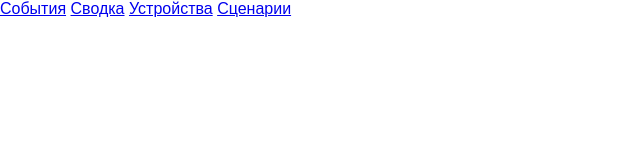
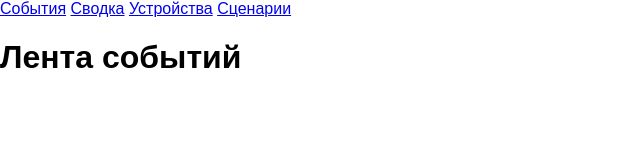
Before and after one commit to SukachevAlex/shri-2018-2-homework-1, a website built with webpack: page src/index.html in a window 1280 px wide. Shown: the whole page, without its empty margins (0-640 px from the left). Built offline with nearby package versions, Linux system fonts and the light colour scheme.

Commit message:
Добавил разметку основной части сайта
Состоит из заголовка первого уровня и списка событий, который реализован с помощью тэга template

```diff
--- a/src/index.html
+++ b/src/index.html
@@ -29,7 +29,12 @@
                 </div>
             </div>
         </header>
-        <main class="main page__main"></main>
+        <main class="main page__main">
+            <div class="main-inner">
+                <h1 class="title main__title">Лента событий</h1>
+                <div class="container"></div>
+            </div>
+        </main>
         <footer class="footer page__footer"></footer>
     </div>
 
```
